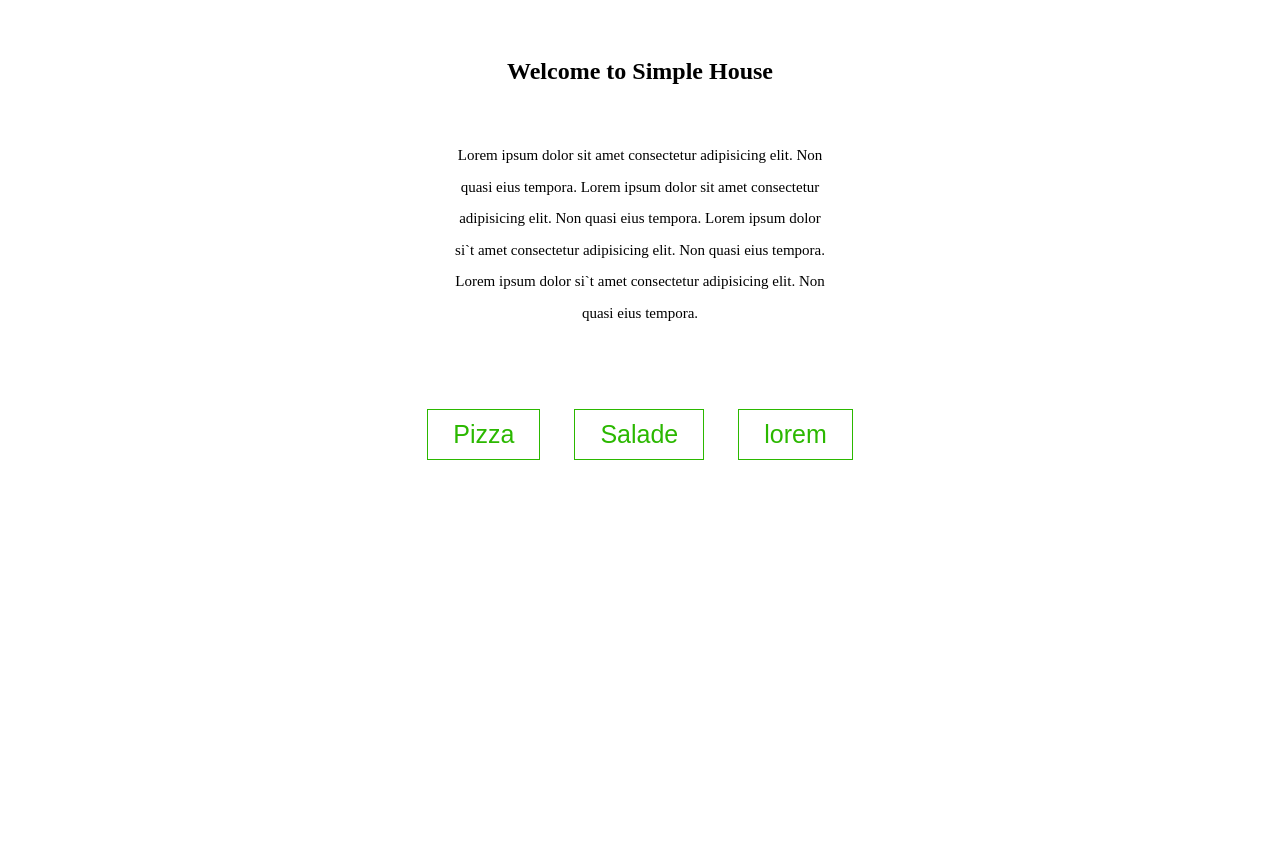
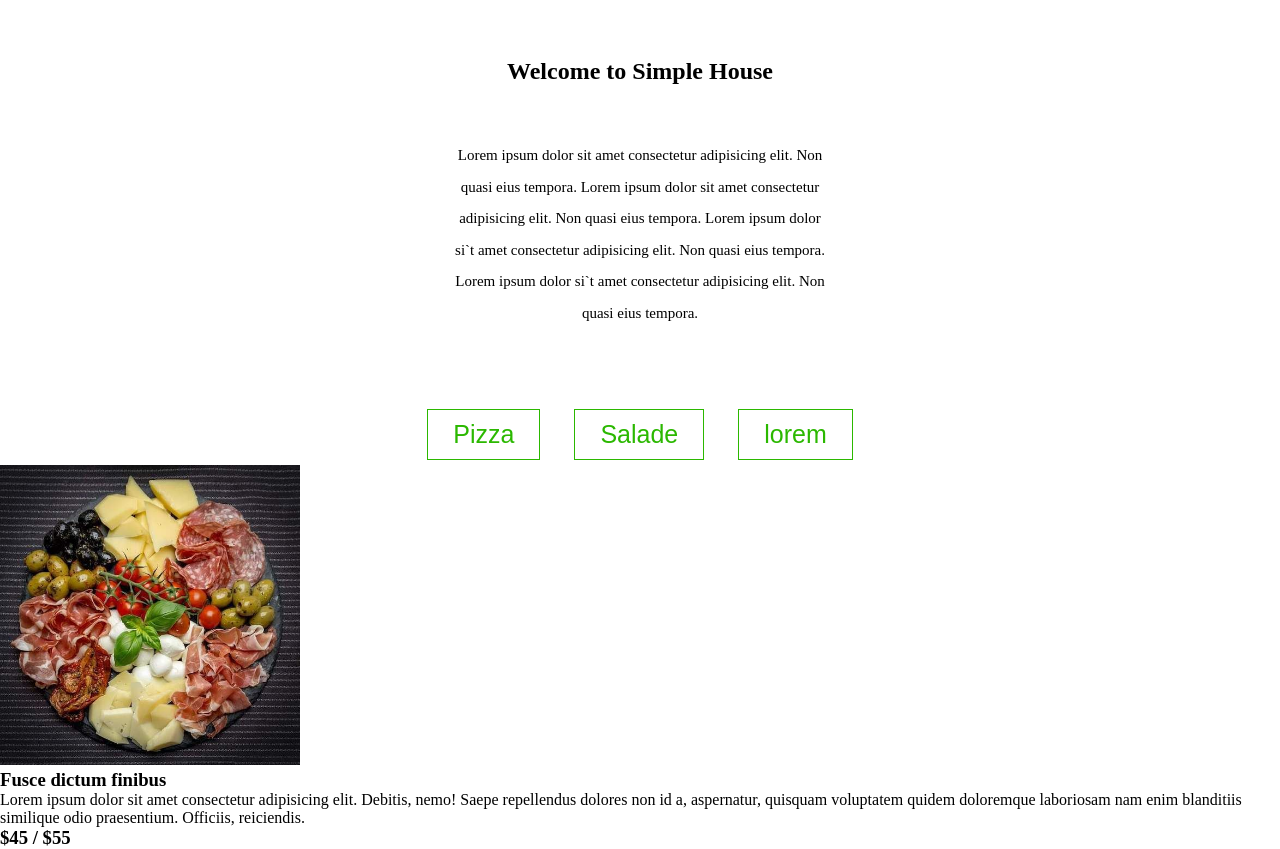
Before and after one commit to jacquesbedo/projet-oscar-1, a plain HTML site: page index.html in a window 1280 px wide. Shown: the part 421-1270 px from the top of the page. Before the commit the page ends 904 px from the top, so only its background shows below. Drawn offline with Linux system fonts and the light colour scheme.

Commit message:
modified:   index.html

```diff
--- a/index.html
+++ b/index.html
@@ -40,7 +40,16 @@
     </div>
     <div class="partie3">
         <div class="par31">
-            <img src="" alt="">
+            <img src="img/img11.jpeg" alt="" width="300px" height="300px">
+            <h3>Fusce dictum finibus</h3>
+            <p> Lorem ipsum dolor sit amet consectetur adipisicing elit.
+                Debitis, nemo!
+                Saepe repellendus dolores non id a, aspernatur, quisquam
+                voluptatem quidem
+                doloremque laboriosam nam enim blanditiis similique odio
+                praesentium. Officiis, reiciendis.
+            </p>
+            <h3> $45 / $55</h3>
         </div>
 
     </div>
```
